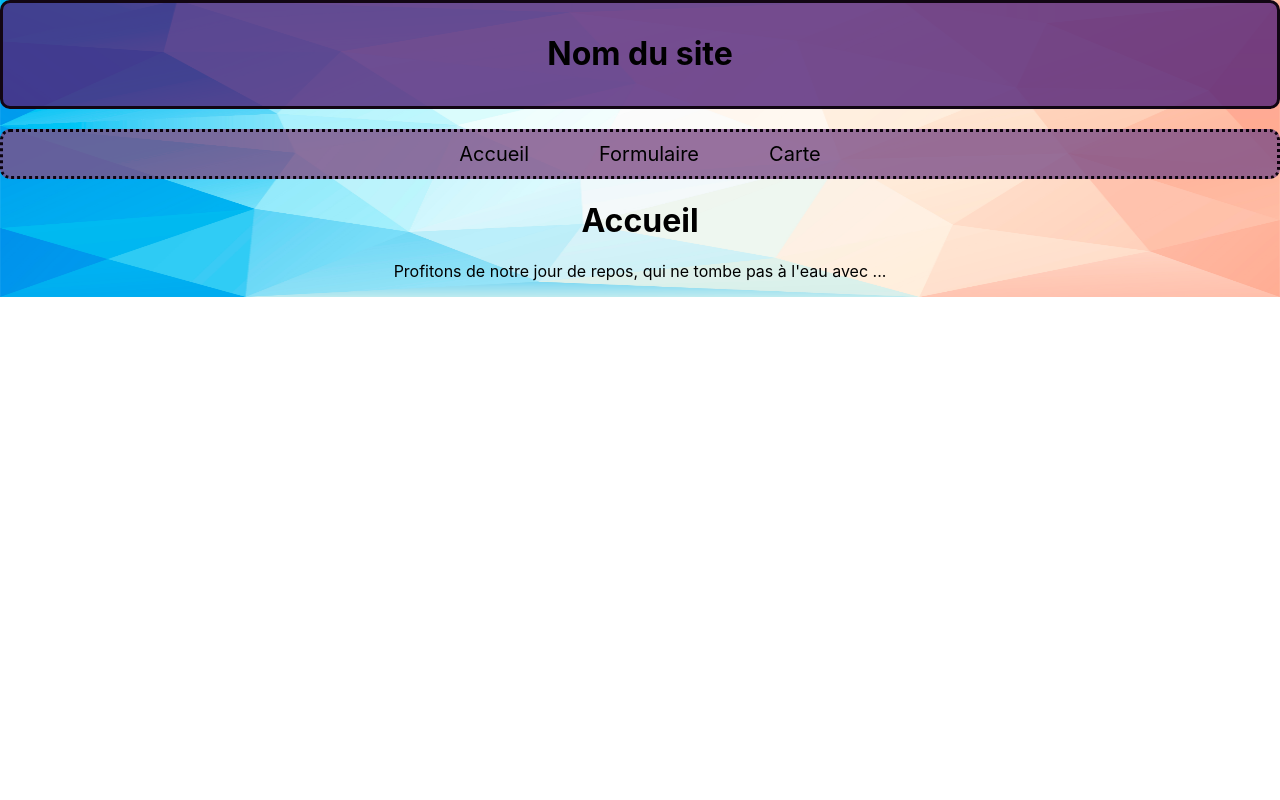
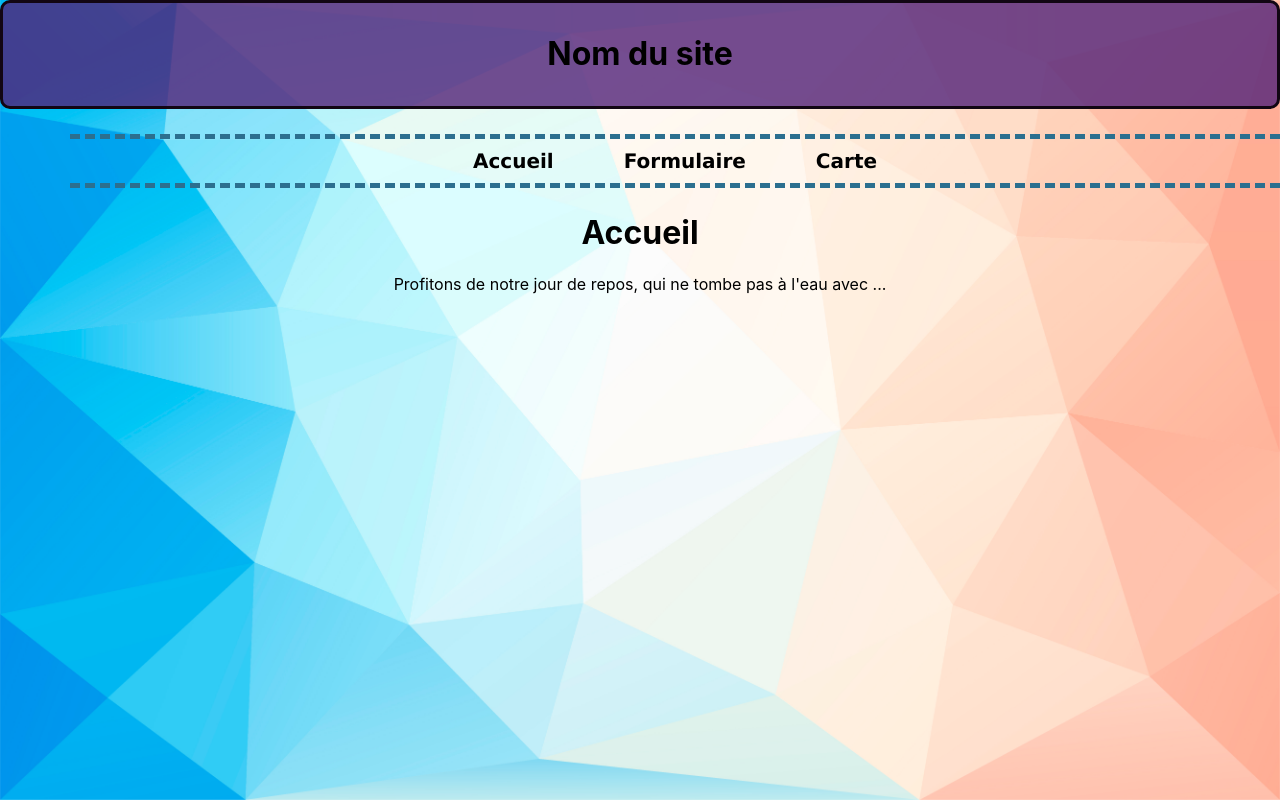
Before and after one commit to metux-o0/l2i2-equidistant-place-suggestor, a React (Create React App) app in the folder front/: page / in a window 1280 px wide. Built offline with nearby package versions, Linux system fonts and the light colour scheme.

Commit message:
modif css

```diff
--- a/front/src/style/index.css
+++ b/front/src/style/index.css
@@ -6,7 +6,7 @@ body {
   -webkit-font-smoothing: antialiased;
   -moz-osx-font-smoothing: grayscale;
   background-image: url("../../public/triangle_tricolore.jpg");
-  background-size: 100% 100%;
+  background-size: 100%;
   background-repeat: no-repeat;
   box-sizing: border-box;
 }
@@ -15,7 +15,3 @@ code {
   font-family: source-code-pro, Menlo, Monaco, Consolas, "Courier New",
     monospace;
 }
-.leaflet-container {
-  width: 50%;
-  height: 75vh;
-}
--- a/front/src/style/nav.css
+++ b/front/src/style/nav.css
@@ -1,13 +1,12 @@
 nav ul {
   position: relative;
-  background-color: rgba(126, 79, 136, 0.8);
+  width: 1200px;
   text-align: center;
-  margin: 20px 0;
+  margin: 25px 70px;
   padding: 10px 5px 10px 5px;
-  border-style: dotted;
-  border-width: 3px;
-  border-color: rgb(13, 3, 14);
-  border-radius: 10px;
+  border-style: dashed none dashed none;
+  border-width: 5px;
+  border-color: rgb(44, 111, 143);
   list-style-type: none;
 }
 nav li {
@@ -20,6 +19,8 @@ nav li {
 #link {
   text-decoration: none;
   color: black;
+  font-family: Verdana, Geneva, Tahoma, sans-serif;
+  font-weight: bold;
 }
 
 #link:hover {
```
